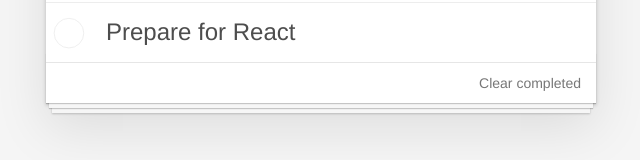
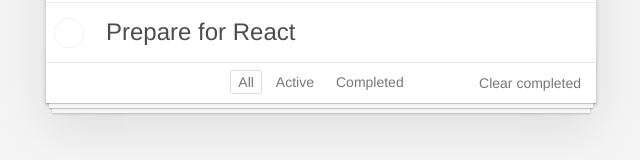
Before and after one commit to SzBor/React-Todo-App, a React (Create React App) app: page / in a window 1280 px wide. Shown: the part 334-494 px from the top of the page, without its empty margins (319-959 px from the left). Built offline with nearby package versions, Linux system fonts and the light colour scheme.

Commit message:
todo app works

```diff
--- a/src/Todo.js
+++ b/src/Todo.js
@@ -11,9 +11,7 @@
 
 import data from './tasks.json';
 
-
-const defaultOptions = [{
-  options: [
+const defaultOptions = [
   {
     href: '',
     isActive: true,
@@ -27,8 +25,7 @@
     href: 'completed',
     label: 'Completed'
   }
-  ]
-}];
+];
 
 class Todo extends Component {
   state = {
@@ -39,7 +36,7 @@
 
   activateFilter = filterName => {
     this.setState({
-      activeFilterName: filterName,
+      activeFilterName: filterName
     });
   };
 
```
Lines whose indentation alone changed are shown as unchanged.
